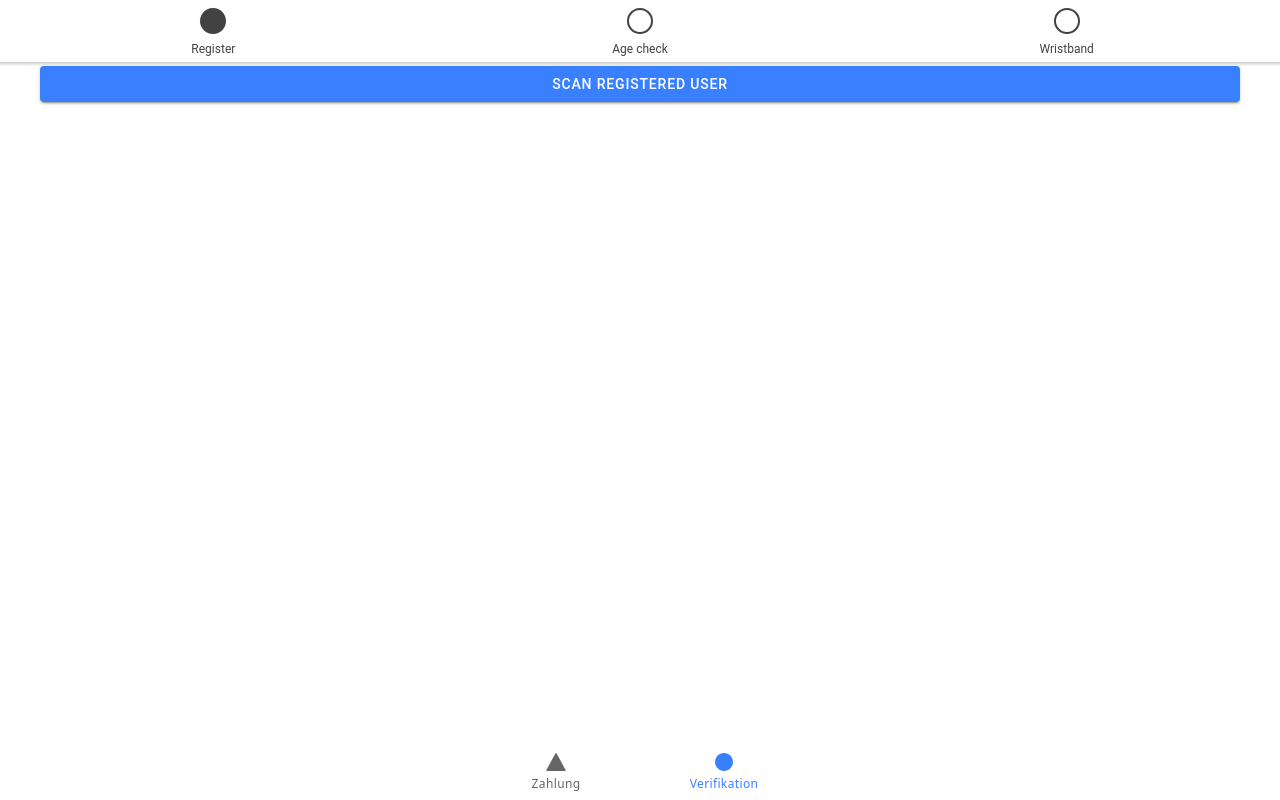
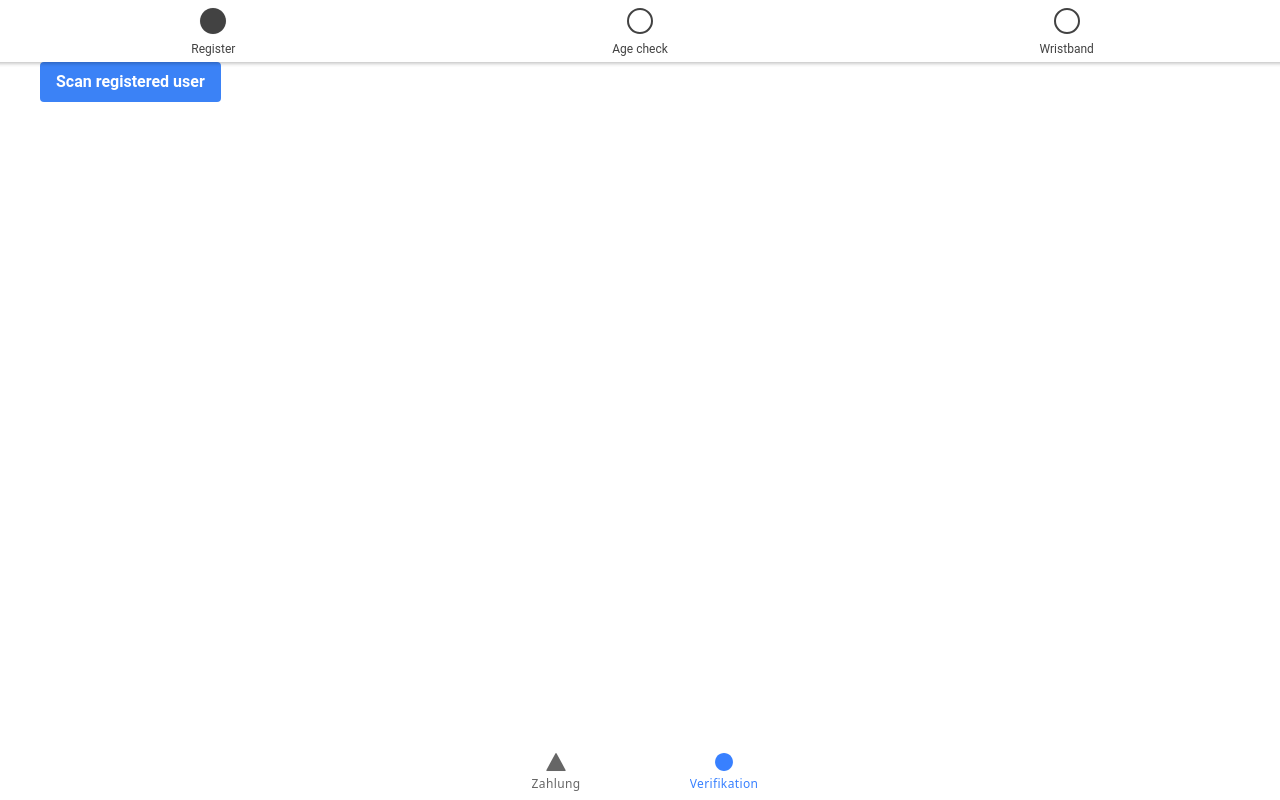
Before and after one commit to BaselHack2021/app, a React (Create React App) app: page /verification in a window 1280 px wide. Built offline with nearby package versions, Linux system fonts and the light colour scheme.

Commit message:
Refactoring

```diff
--- a/src/components/LinkWristband.tsx
+++ b/src/components/LinkWristband.tsx
@@ -1,5 +1,5 @@
 import { BarcodeScanner } from '@ionic-native/barcode-scanner';
-import { IonButton, IonContent, IonFooter, IonToolbar, useIonToast } from '@ionic/react';
+import { IonContent, IonFooter, IonToolbar, useIonToast } from '@ionic/react';
 import { useState } from 'react';
 import { User, Response } from '@baselhack2021/interfaces/models';
 import { BASE_URL } from '../constants';
--- a/src/components/PersonVerification.tsx
+++ b/src/components/PersonVerification.tsx
@@ -1,4 +1,4 @@
-import { IonButton, IonContent, IonFooter, IonToolbar } from '@ionic/react';
+import { IonContent, IonFooter, IonToolbar } from '@ionic/react';
 import { useState } from 'react';
 import { User } from '@baselhack2021/interfaces/models';
 import { BASE_URL } from '../constants';
--- a/src/components/RegisterUser.tsx
+++ b/src/components/RegisterUser.tsx
@@ -1,5 +1,5 @@
 import { BarcodeScanner } from '@ionic-native/barcode-scanner';
-import { IonButton, IonContent, IonFooter, IonToolbar, useIonToast } from '@ionic/react';
+import { IonButton, IonContent, useIonToast } from '@ionic/react';
 import { BASE_URL } from '../constants';
 import { User, Response } from '@baselhack2021/interfaces/models';
 import './RegisterUser.css';
@@ -13,8 +13,8 @@ export const RegisterUser: React.FC<Props> = ({ setUser, finishStep }) => {
     const [present] = useIonToast();
 
     const openBarcodeScanner = async () => {
-        // const data = await BarcodeScanner.scan();
-        fetch(`${BASE_URL}/users/613cf70c975c4abfb0ea5db9`)
+        const data = await BarcodeScanner.scan();
+        fetch(`${BASE_URL}/users/${data.text}`)
             .then((res) => res.json())
             .then((res: Response<User>) => {
                 setUser({ ...res.data, birthdate: new Date(res.data.birthdate) });
@@ -26,9 +26,11 @@ export const RegisterUser: React.FC<Props> = ({ setUser, finishStep }) => {
     return (
         <>
             <IonContent>
-                <IonButton onClick={openBarcodeScanner} class="mx-auto container px-10">
-                    Scan registered user
-                </IonButton>
+                <div className="mx-auto container px-10">
+                    <button onClick={openBarcodeScanner} className="button-primary">
+                        Scan registered user
+                    </button>
+                </div>
             </IonContent>
         </>
     );
--- a/src/pages/Verification.tsx
+++ b/src/pages/Verification.tsx
@@ -1,5 +1,5 @@
-import React, { useCallback } from 'react';
-import { IonCol, IonContent, IonFooter, IonHeader, IonIcon, IonPage, IonRouterOutlet, IonRow, IonToolbar } from '@ionic/react';
+import React from 'react';
+import { IonCol, IonHeader, IonIcon, IonPage, IonRow, IonToolbar } from '@ionic/react';
 import { ellipse, checkmarkCircle, ellipseOutline } from 'ionicons/icons';
 import { useState } from 'react';
 import { User } from '@baselhack2021/interfaces/models';
```
